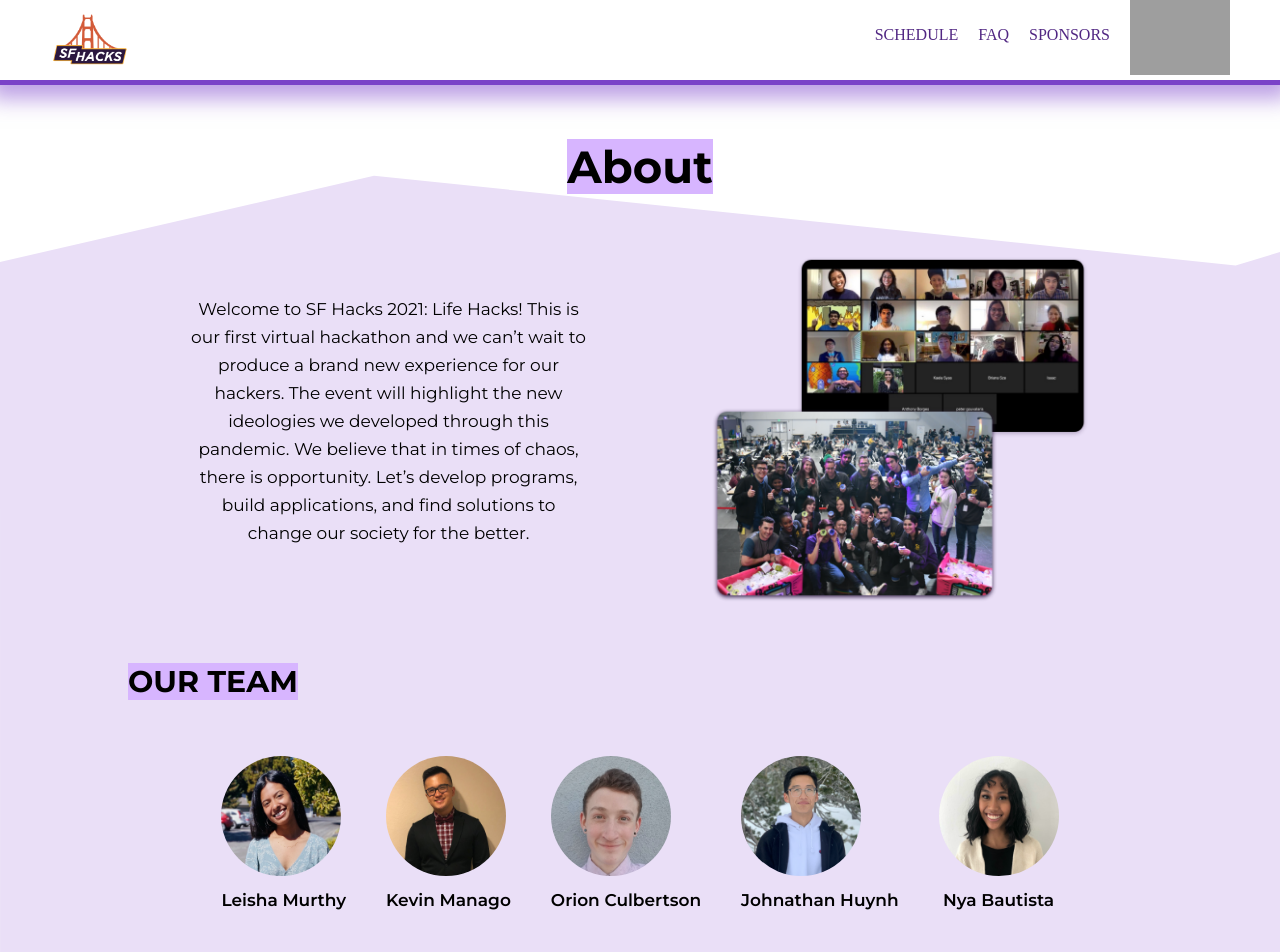
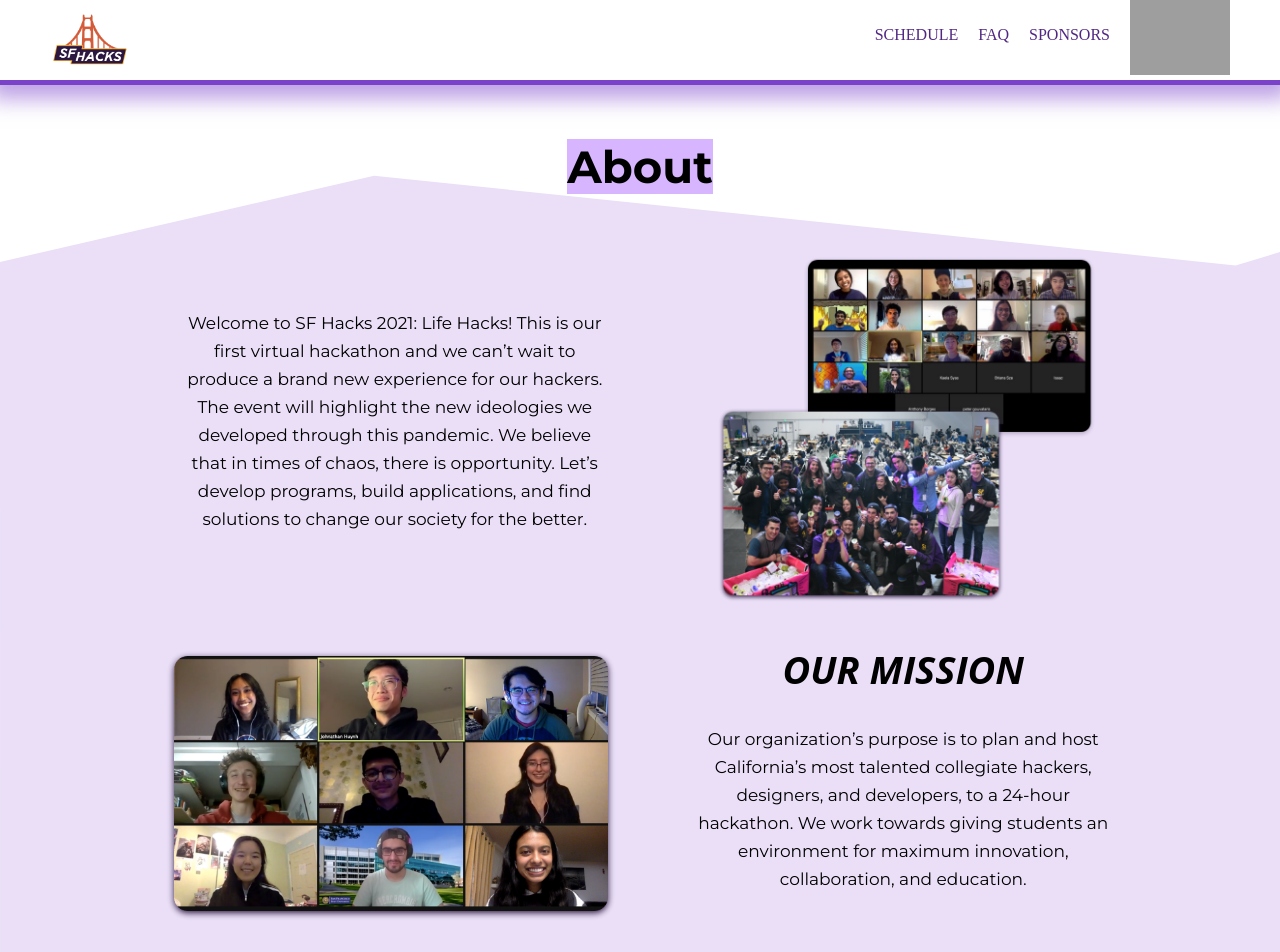
Before and after one commit to sf-hacks-admin/2021website, a React (Create React App) app in the folder app/: page / in a window 1280 px wide. Shown: the top 952 px of the page. Built offline with nearby package versions, Linux system fonts and the light colour scheme; grey boxes are pictures that could not be loaded.

Commit message:
Added all details in about section

```diff
--- a/app/src/screens/AboutSection.js
+++ b/app/src/screens/AboutSection.js
@@ -15,6 +15,7 @@ import DenisProfileImage from "../assets/teamProfile/Denis.png";
 
 import aboutPicture from "../assets/aboutSection/about-pic.png";
 import aboutBackground from "../assets/aboutSection/about-bg.svg";
+import teamPic from "../assets/aboutSection/about-team-pic.png";
 
 import "../styles/AboutSection.css";
 
@@ -92,7 +93,7 @@ const AboutSection = () => {
         >
           <div
             className="descriptionText"
-            style={{ width: 400, marginBottom: 20 }}
+            style={{ width: 425, marginBottom: 20 }}
           >
             Welcome to SF Hacks 2021: Life Hacks! This is our first virtual hackathon and we can’t wait to produce a brand new experience for our hackers. The event will highlight the new ideologies we developed through this pandemic. We believe that in times of chaos, there is opportunity. Let’s develop programs, build applications, and find solutions to change our society for the better.
           </div>
@@ -101,6 +102,30 @@ const AboutSection = () => {
           </div>
         </div>
       </div>
+
+      <div
+          style={{
+            marginTop: 20,
+            display: "flex",
+            flexDirection: "row",
+            flexWrap: "wrap",
+            justifyContent: "space-around",
+            alignItems: "center"
+          }}
+        >
+
+          <div>
+            <img src={teamPic} style={{ height: 275, width: "auto", marginTop:20 }} />
+          </div>
+          <div
+            className="descriptionText"
+            style={{ width: 425, marginBottom: 20 }}
+          >
+            <div className="heading-3">OUR MISSION</div><br />
+            Our organization’s purpose is to plan and host California’s most talented collegiate hackers, designers, and developers, to a 24-hour hackathon. We work towards giving students an environment for maximum innovation, collaboration, and education.
+          </div>
+
+        </div>
 
       <div style={{ marginTop: 50 }}>
         <div className="headingText2">
```
Also changed, not shown: app/src/assets/aboutSection/about-team-pic.png (added).
